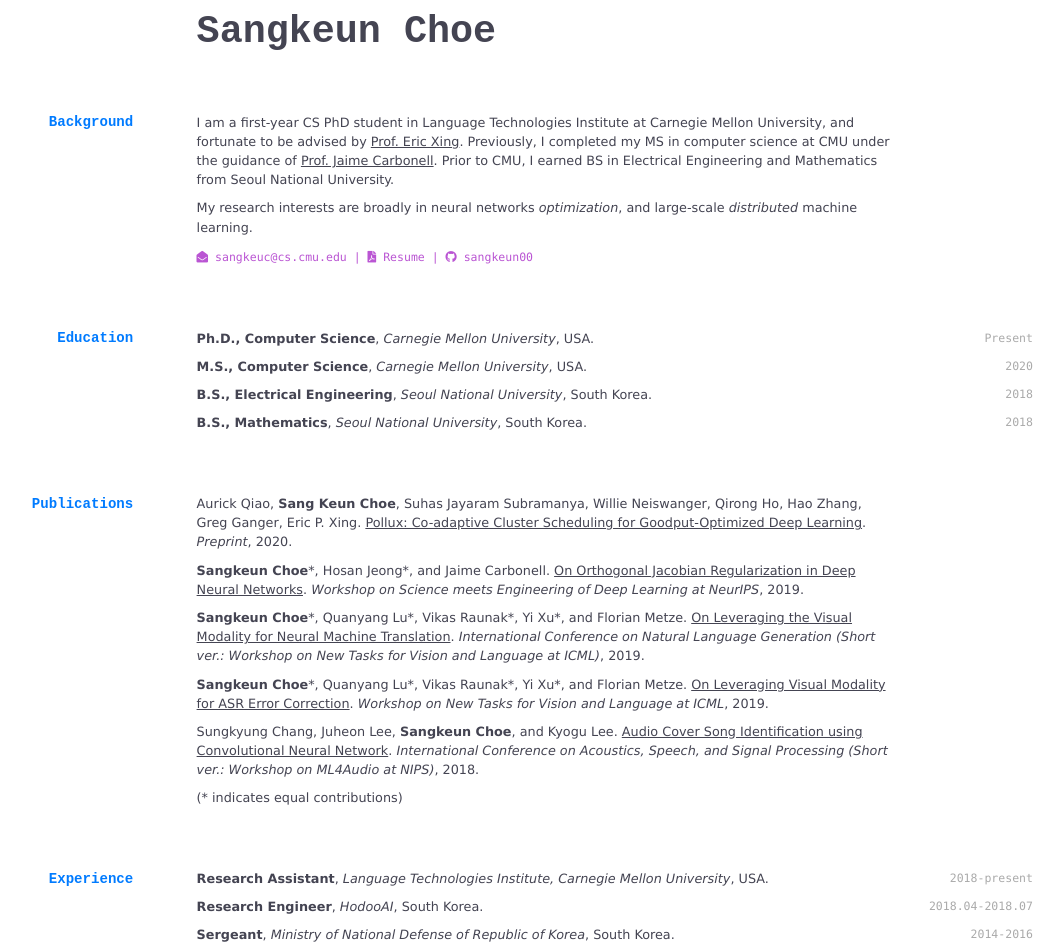
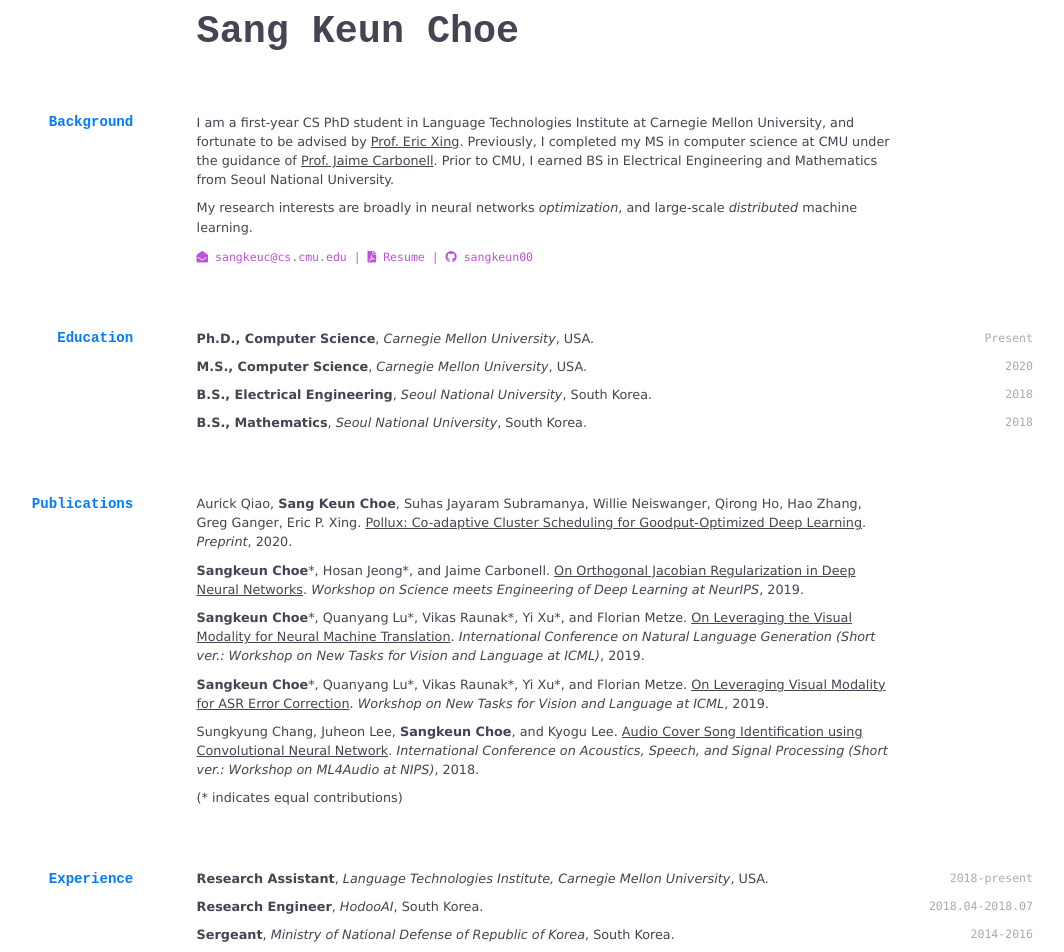
Before and after one commit to sangkeun00/sangkeun00.github.io, a Jekyll site: the page built from index.md, in a window 1280 px wide. Shown: the top 952 px of the page, without its empty margins (133-1197 px from the left). Built offline with Jekyll 4.4.1, drawn with Linux system fonts in a browser that asks for light colours; nearby versions of some CDN libraries; a style sheet for code colours, icons or effects is not loaded.

Commit message:
change name

```diff
--- a/index.md
+++ b/index.md
@@ -1,8 +1,8 @@
 ---
 layout: cv
-title: Sangkeun Choe
+title: Sang Keun Choe
 ---
-# Sangkeun Choe
+# Sang Keun Choe
 
 ## Background
 I am a first-year CS PhD student in Language Technologies Institute at Carnegie Mellon University, and fortunate to be advised by <a href="http://www.cs.cmu.edu/~epxing/">Prof. Eric Xing</a>. Previously, I completed my MS in computer science at CMU under the guidance of <a href="https://www.cs.cmu.edu/~jgc/">Prof. Jaime Carbonell</a>. Prior to CMU, I earned BS in Electrical Engineering and Mathematics from Seoul National University.
```
